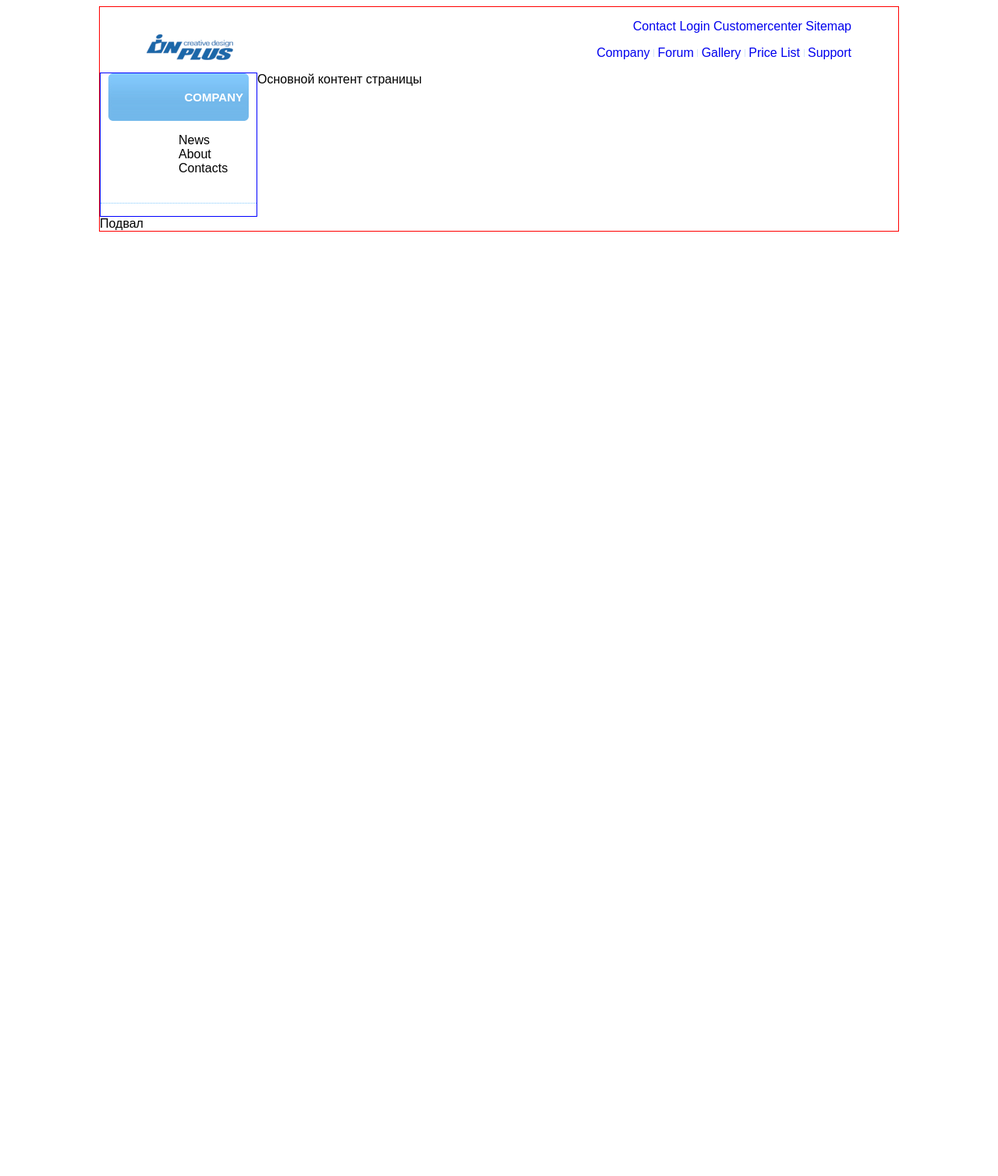
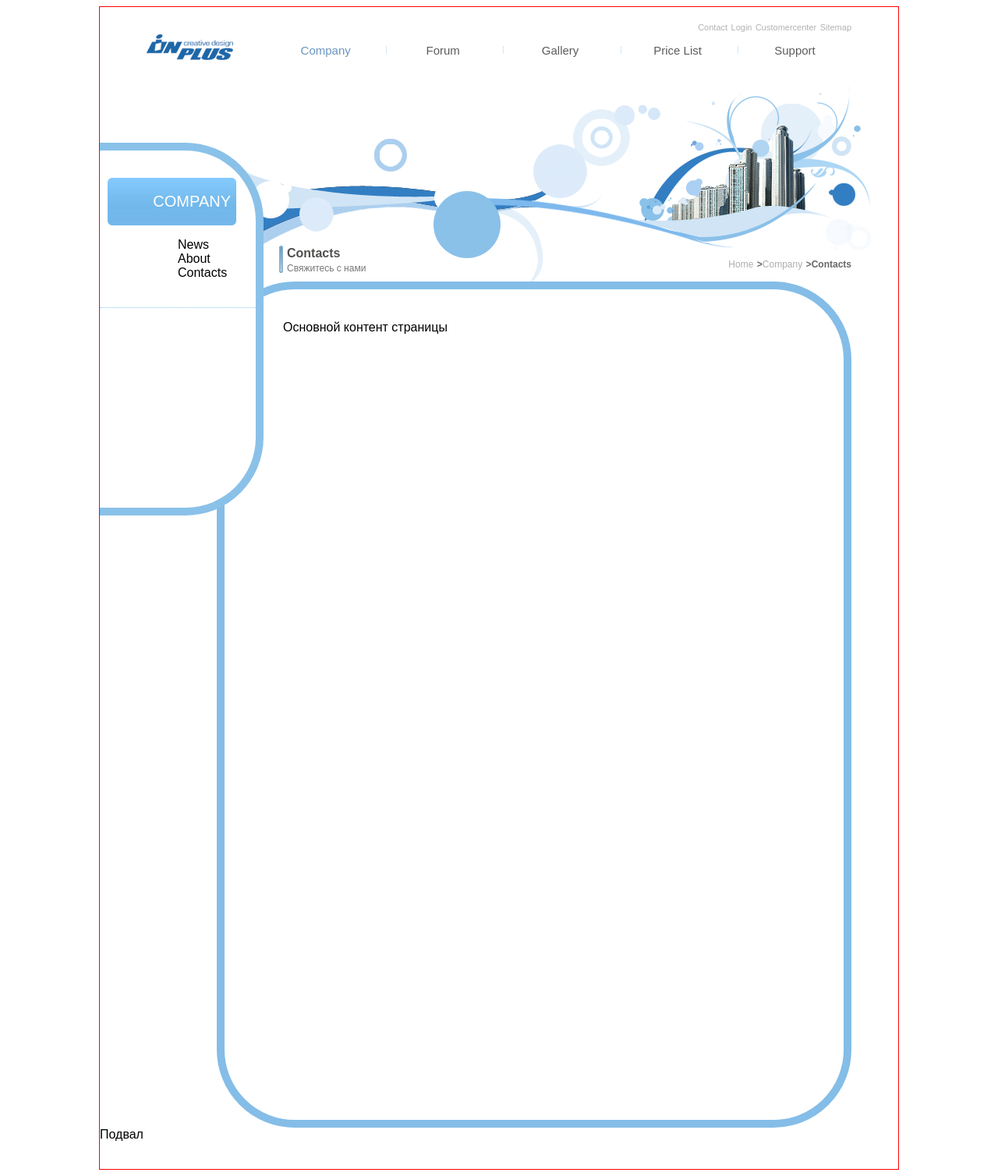
Before and after one commit to chucknorrismk/chucknorrismk, a PHP site: page / in a window 1280 px wide. Shown: the whole page at 78% size. Before the commit the page ends 297 px from the top, so only its background shows below. Run offline with PHP 8.4, Linux system fonts and the light colour scheme.

Commit message:
Верстка (сайдбар, меню, сонтент)

```diff
--- a/css/screen.css
+++ b/css/screen.css
@@ -1,10 +1,14 @@
 *{
   font-family: Arial, Verdana, sans-serif;
 }
+body{
+}
 #wrapper{
-  width: 1024px;
+  width: 964px;
   border: 1px solid red;
   margin: 0px auto;
+  padding: 0px 60px 35px 0px;
+  background: url("../img/top_bg.png") 170px 100px no-repeat;
 }
 #header{
   height: 75px;
@@ -16,7 +20,6 @@
 }
 #top_menu{
   float: right;
-  padding-right: 60px;
 }
 #top_menu a{
   text-decoration: none;
@@ -26,36 +29,99 @@
 }
 #top_menu li{
   display: inline-block;
+}
+#top_menu .common_menu a{
+  color: #b2b2b2;
+  font-size: 11px;
+}
+#top_menu .main_menu{
+  position: relative;
+}
+#top_menu .main_menu a{
+  color: #5c5c5c;
+  font-size: 15px;
+}
+#top_menu .main_menu .current a,
+#top_menu .main_menu li:hover a{
+  color: #6A95C1;
 
 }
-#top_menu > .main_menu > li:before{
+
+#top_menu > .main_menu > li{
+  min-width: 145px;
+  text-align: center;
+  border-left: 1px solid #D4E6F8;
+  height: 10px;
+  /*position: relative;*/
+}
+#top_menu > .main_menu > li>a{
+  display: block;
+  height: 100%;
+  position: relative;
+  top:-3px;
+}
+/*#top_menu > .main_menu > li:before{
   content: "";
   border-left: 1px solid #D4E6F8;
   display: inline-block;
   height: 10px;
+}*/
+#top_menu > .main_menu > li:first-child{
+  border: none;
 }
-#top_menu > .main_menu > li:first-child:before{
-  border: none;
+#top_menu>ul,
+#top_menu .submenu{
+  padding: 0px;
+}
+#top_menu .submenu{
+  position: absolute;
+  left: 0px;
+  right: 0px;
+  bottom: -23px;
+  background-color: #D4E6F8;
+  display: none;
+  padding: 3px 12px;
+  border-radius: 7px;
+}
+#top_menu .submenu a{
+  color: #1C67A8;
+}
+#top_menu .submenu li:hover>a,
+#top_menu .submenu a.current{
+  color: #042F55;
+}
+#top_menu > .main_menu li:hover>.submenu{
+  display: block;
 }
 #middle{
   clear: both;
 }
 #sidebar{
+  margin-top: 90px;
   width: 200px;
   float: left;
-  border: 1px solid blue;
+  border: 10px solid #8AC1E9;
+  border-left: none;
+  background-color: white;
+  border-radius: 0px 100px 100px 0px;
+  padding: 35px 0px 90px;
+  min-height: 333px;
 }
 #sidebar > h2{
   background: #74B9EC url("../img/curr_page_header_bg_c.png") top left repeat-x;
   text-align: right;
   padding: 2px 2px 2px;
-  font-size: 15px;
+  font-size: 20px;
+  font-weight: normal;
   line-height: 57px;
   text-transform: uppercase;
   color: rgb(255,255,255);
-  margin: 0px 15px;
+  margin: 0px 30px 0px 15px;
   position: relative;
   vertical-align: middle;
+}
+#sidebar > h2:hover{
+  text-shadow: 0px 0px 3px white, 0px 0px 5px white, 0px 0px 9px white, 0px 0px 15px white;
 }
 #sidebar > h2:before,
 #sidebar > h2:after{
@@ -85,8 +151,58 @@
   padding-left: 100px;
 }
 #content{
+  margin-left: 150px;
+  padding-top: 220px;
+}
+#content .breadcrambs{
+  float: right;
+}
+#content .breadcrambs *,
+#page_title>.description{
+  font-size: 12px;
+}
+#content .breadcrambs a{
+  font-weight: normal;
+  color: #ADADAD;
+  text-decoration: none;
+}
+#content .breadcrambs a:hover{
+  text-decoration: underline;
+}
+#content .breadcrambs li{
+  display: inline-block;
+  font-weight: bold;
+  color: #676767;
+}
 
+#content .breadcrambs li:before{
+  content: ">";
 }
+#content .breadcrambs li:first-child:before{
+  content: "";
+}
+#page_title{
+  background: url("../img/page_title_bg.png") left top no-repeat;
+  padding-left: 10px;
+  margin: 0px 0px 10px 80px;
+}
+#page_title h2{
+  font-size: 16px;
+  line-height: 16px;
+  padding: 2px 0px;
+  margin: 2px 0px;
+  color: #50504F;
+}
+#page_title .description{
+  color: #777;
+}
+#main_content{
+  border: 10px #84BDE7 solid;
+  border-radius: 100px;
+  height: 1000px;
+  padding: 40px 30px 25px 75px;
+}
+
 #footer{
   clear: both;
 }
--- a/index.html
+++ b/index.html
@@ -35,30 +35,40 @@
             </li>
           </ul>
           <ul class="main_menu">
-            <li>
-              <a href="#">
-                Company
-              </a>
+            <li class="current"><a href="#">Company</a>
+              <!--Zen Coding -> ul.submenu>li*7>a[href="#"]{news$}-->
+              <ul class="submenu">
+                <li><a href="#">News</a></li>
+                <li><a href="#">News</a></li>
+                <li><a href="#">Contacts</a></li>
+                <li><a href="#">news4</a></li>
+                <li><a href="#">news5</a></li>
+                <li><a href="#">news6</a></li>
+                <li><a href="#">news7</a></li>
+              </ul>
             </li>
-            <li>
-              <a href="#">
-                Forum
-              </a>
+            <li><a href="#">Forum</a></li>
+            <li><a href="#">Gallery</a>
+              <ul class="submenu">
+                <li><a href="#">Gallery1</a></li>
+                <li><a href="#">Gallery2</a>
+                  <ul class="submenu">
+                    <li><a href="#">Gallery2.1</a></li>
+                    <li><a href="#">Gallery2.2</a></li>
+                    <li><a href="#">Gallery2.3</a></li>
+                  </ul>
+                </li>
+                <li><a href="#">Gallery3</a></li>
+                <li><a href="#">Gallery4</a></li>
+              </ul>
             </li>
-            <li>
-              <a href="#">
-                Gallery
-              </a>
-            </li>
-            <li>
-              <a href="#">
-                Price List
-              </a>
-            </li>
-            <li>
-              <a href="#">
-                Support
-              </a>
+            <li><a href="#">Price List</a></li>
+            <li><a href="#">Support</a>
+              <ul class="submenu">
+                <li><a href="#">Support 1</a></li>
+                <li><a href="#">Support 2</a></li>
+                <li><a href="#">Support 3</a></li>
+              </ul>
             </li>
           </ul>
         </div>
@@ -73,7 +83,20 @@
           </ul>
         </div>
         <div id="content">
-          Основной контент страницы
+          <ul class="breadcrambs">
+            <li><a href="#">Home</a></li>
+            <li><a href="#">Company</a></li>
+            <li>Contacts</li>
+          </ul>
+          <div id="page_title">
+            <h2>Contacts</h2>
+            <div class="description">
+              Свяжитесь с нами
+            </div>
+          </div>
+          <div id="main_content">
+            Основной контент страницы
+          </div>
         </div>
       </div>
       <div id ="footer">
```
Also changed, not shown: img/page_title_bg.png (added), img/top_bg.png (added).
